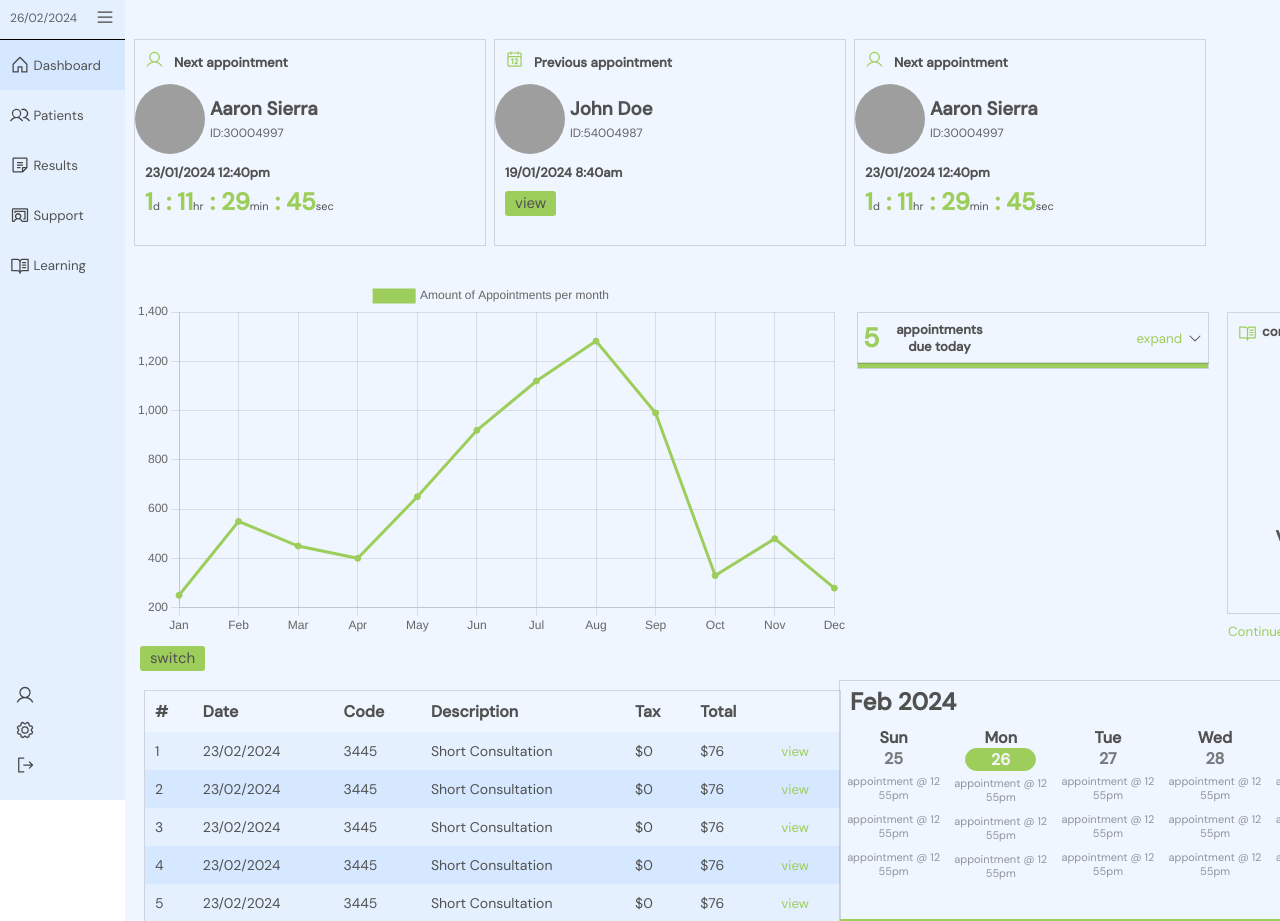
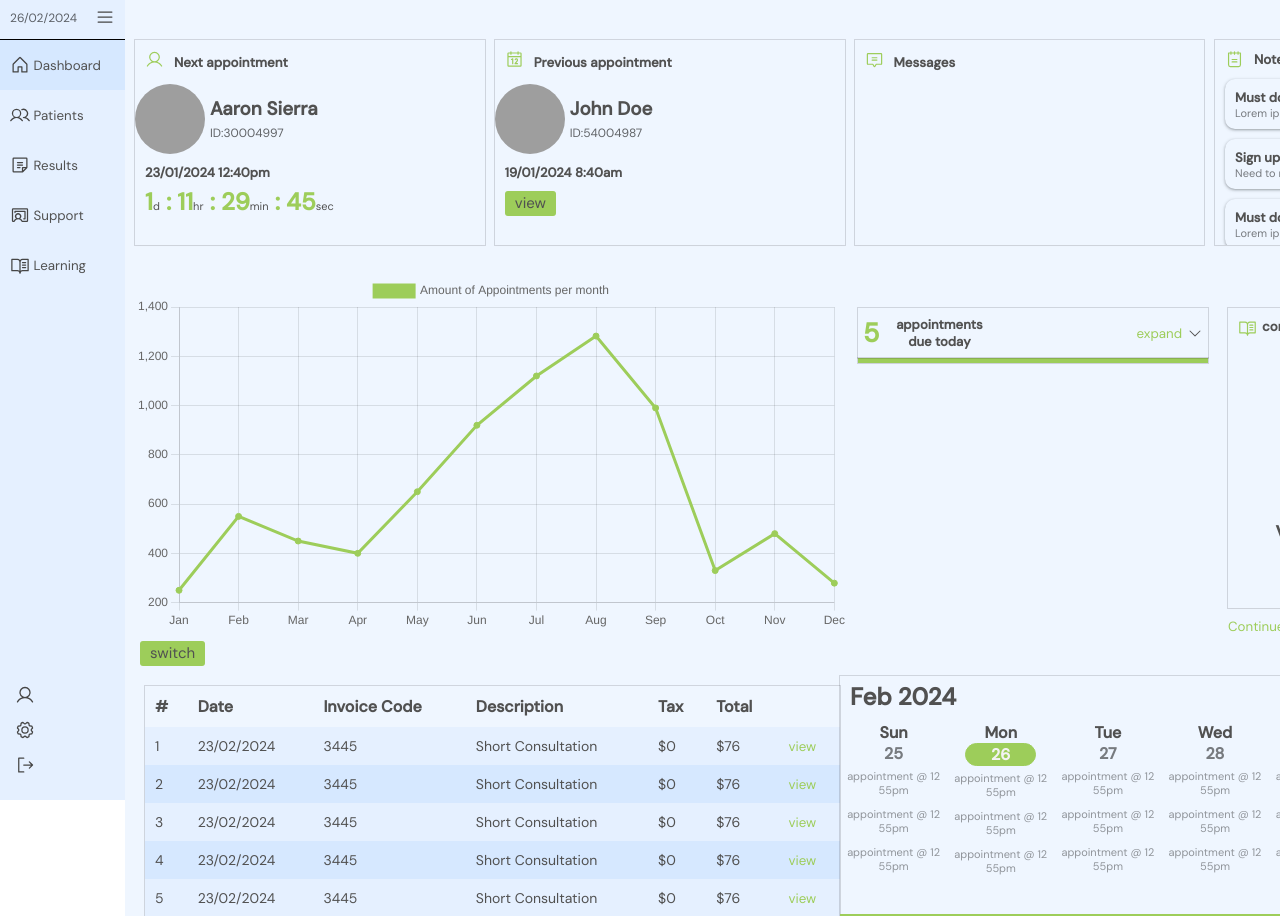
Before and after one commit to DiamondD7/yougotjob_client, a React (Vite) app: page /home in a window 1280 px wide. Shown: the top 921 px of the page. Built offline with nearby package versions, Linux system fonts and the light colour scheme; grey boxes are pictures that could not be loaded.

Commit message:
added messages and notes containers

```diff
--- a/src/components/Dashboard/Dashboard.jsx
+++ b/src/components/Dashboard/Dashboard.jsx
@@ -6,6 +6,10 @@ import {
   CaretDown,
   CaretUp,
   BookOpenText,
+  Notepad,
+  Trash,
+  CalendarCheck,
+  ChatCenteredText,
 } from "@phosphor-icons/react";
 import { Line } from "react-chartjs-2";
 import { Chart as ChartJS } from "chart.js/auto";
@@ -122,32 +126,9 @@ const SummaryCards = () => {
         <div className="dashboard-cards__wrapper">
           <div className="dashboard-card-title__wrapper">
             <div>
-              <User size={19} color="#9DCD5A" />
+              <ChatCenteredText size={19} color="#9DCD5A" />
             </div>
-            <h5>Next appointment</h5>
-          </div>
-          <div className="dashboard-patient-card__wrapper">
-            <img
-              src="https://images.unsplash.com/photo-1521119989659-a83eee488004?q=80&w=1923&auto=format&fit=crop&ixlib=rb-4.0.3&ixid=M3wxMjA3fDB8MHxwaG90by1wYWdlfHx8fGVufDB8fHx8fA%3D%3D"
-              alt="test-picture"
-              className="dashboard-card-profilepic"
-            />
-            <div>
-              <h3>Aaron Sierra</h3>
-              <label className="patient-card-id__label">ID:30004997</label>
-            </div>
-          </div>
-          <div className="dashboard-patient-card-details__wrapper">
-            <h2 className="dashboard-patient-card-details-h2-schedule">
-              23/01/2024 12:40pm
-            </h2>
-            <h2 className="dashboard-patient-card-details-h2-countdown">
-              {days}
-              {day} : {hours}
-              {hour} : {minutes}
-              {min} : {seconds}
-              {sec}
-            </h2>
+            <h5>Messages</h5>
           </div>
         </div>
       </div>
@@ -483,7 +464,7 @@ const InvoiceContainer = () => {
             <tr>
               <th>#</th>
               <th>Date</th>
-              <th>Code</th>
+              <th>Invoice Code</th>
               <th>Description</th>
               <th>Tax</th>
               <th>Total</th>
@@ -510,11 +491,107 @@ const InvoiceContainer = () => {
   );
 };
 
+const NotesContainer = () => {
+  const noteTest =
+    "Lorem ipsum dolor sit amet consectetur adipisicing elit. Tempora incidunt ab natus unde quae fugiat nihil esse error doloremque atque. Voluptas repellat neque earum quos! Ipsam, qui! Unde, impedit vero!";
+  return (
+    <div>
+      <div className="notes__wrapper">
+        <div style={{ display: "flex", alignItems: "center", gap: "10px" }}>
+          <Notepad size={19} color="#9DCD5A" />
+          <h5>Notes</h5>
+        </div>
+        <div style={{ marginTop: "10px" }}>
+          <button
+            className="note-container"
+            style={{
+              backgroundColor: "transparent",
+              border: "none",
+              cursor: "pointer",
+            }}
+          >
+            <div style={{ textAlign: "start" }}>
+              <h5 style={{ fontSize: "13px" }}>Must do</h5>
+              <p>
+                {noteTest.length > 70
+                  ? `${noteTest.substring(0, 80)}....`
+                  : noteTest}
+              </p>
+            </div>
+            <button
+              style={{
+                backgroundColor: "transparent",
+                border: "none",
+                cursor: "pointer",
+              }}
+            >
+              <Trash size={17} color="#DA4A1A" />
+            </button>
+          </button>
+        </div>
+        <div style={{ marginTop: "10px" }}>
+          <button
+            className="note-container"
+            style={{
+              backgroundColor: "transparent",
+              border: "none",
+              cursor: "pointer",
+            }}
+          >
+            <div style={{ textAlign: "start" }}>
+              <h5 style={{ fontSize: "13px" }}>Sign up Henry</h5>
+              <p>Need to make sure to sign up Henry</p>
+            </div>
+            <button
+              style={{
+                backgroundColor: "transparent",
+                border: "none",
+                cursor: "pointer",
+              }}
+            >
+              <Trash size={17} color="#DA4A1A" />
+            </button>
+          </button>
+        </div>
+        <div style={{ marginTop: "10px" }}>
+          <button
+            className="note-container"
+            style={{
+              backgroundColor: "transparent",
+              border: "none",
+              cursor: "pointer",
+            }}
+          >
+            <div style={{ textAlign: "start" }}>
+              <h5 style={{ fontSize: "13px" }}>Must do</h5>
+              <p>
+                {noteTest.length > 70
+                  ? `${noteTest.substring(0, 80)}....`
+                  : noteTest}
+              </p>
+            </div>
+            <button
+              style={{
+                backgroundColor: "transparent",
+                border: "none",
+                cursor: "pointer",
+              }}
+            >
+              <Trash size={17} color="#DA4A1A" />
+            </button>
+          </button>
+        </div>
+      </div>
+    </div>
+  );
+};
+
 const Dashboard = () => {
   return (
     <div>
-      <div>
+      <div style={{ display: "flex" }}>
         <SummaryCards />
+        <NotesContainer />
       </div>
       <div className="dashboard-graph-container__wrapper">
         <div className="dashboard-graph__wrapper">
--- a/src/index.css
+++ b/src/index.css
@@ -14,3 +14,18 @@
   cursor: pointer;
   color: #9dcd5a;
 }
+
+/* width */
+::-webkit-scrollbar {
+  width: 5px;
+}
+
+/* Track */
+::-webkit-scrollbar-track {
+}
+
+/* Handle */
+::-webkit-scrollbar-thumb {
+  background: #9dcd5a;
+  border-radius: 10px;
+}
--- a/src/styles/dashboardstyles.css
+++ b/src/styles/dashboardstyles.css
@@ -79,7 +79,7 @@
 
 .dashboard-graph-container__wrapper {
   display: flex;
-  margin: 60px 0 0 10px;
+  margin: 30px 0 0 10px;
   gap: 10px;
 }
 
@@ -256,3 +256,32 @@
 .dashboard-invoice-table tbody tr:nth-child(even) {
   background-color: #d6e8ff;
 }
+
+/* -------------------------- */
+
+.notes__wrapper {
+  width: 490px;
+  height: 205px;
+  margin: 40px 0 0 10px;
+  padding: 10px;
+  box-shadow: rgba(0, 0, 0, 0.02) 0px 1px 3px 0px,
+    rgba(27, 31, 35, 0.15) 0px 0px 0px 1px;
+  overflow: auto;
+}
+
+.note-container {
+  display: flex;
+  justify-content: space-between;
+  align-items: center;
+  height: 50px;
+  width: 100%;
+  border-radius: 10px;
+  box-shadow: rgba(60, 64, 67, 0.3) 0px 1px 2px 0px,
+    rgba(60, 64, 67, 0.15) 0px 1px 3px 1px;
+  padding: 0px 10px;
+}
+
+.note-container p {
+  color: rgba(0, 0, 0, 0.5);
+  font-size: 11px;
+}
```
